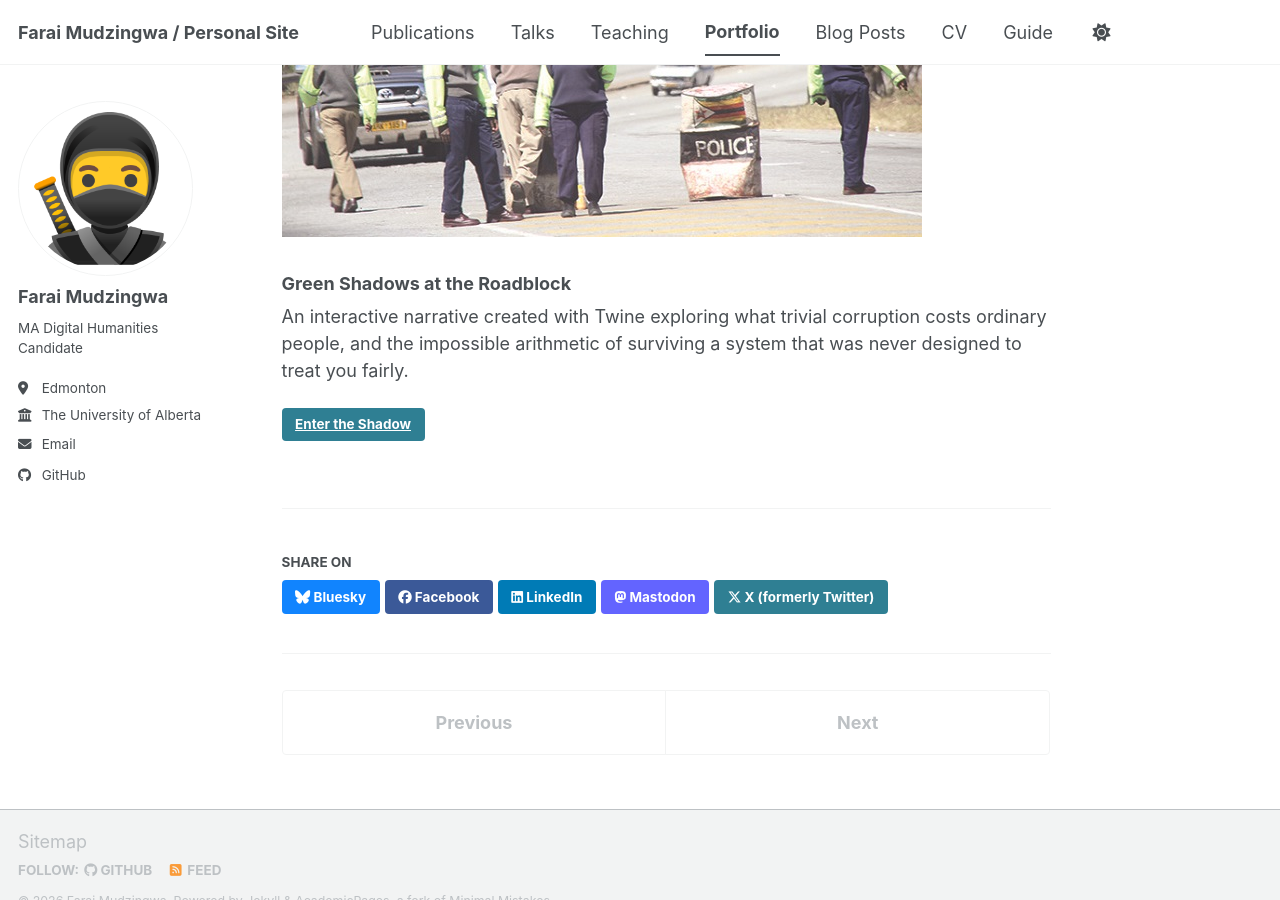
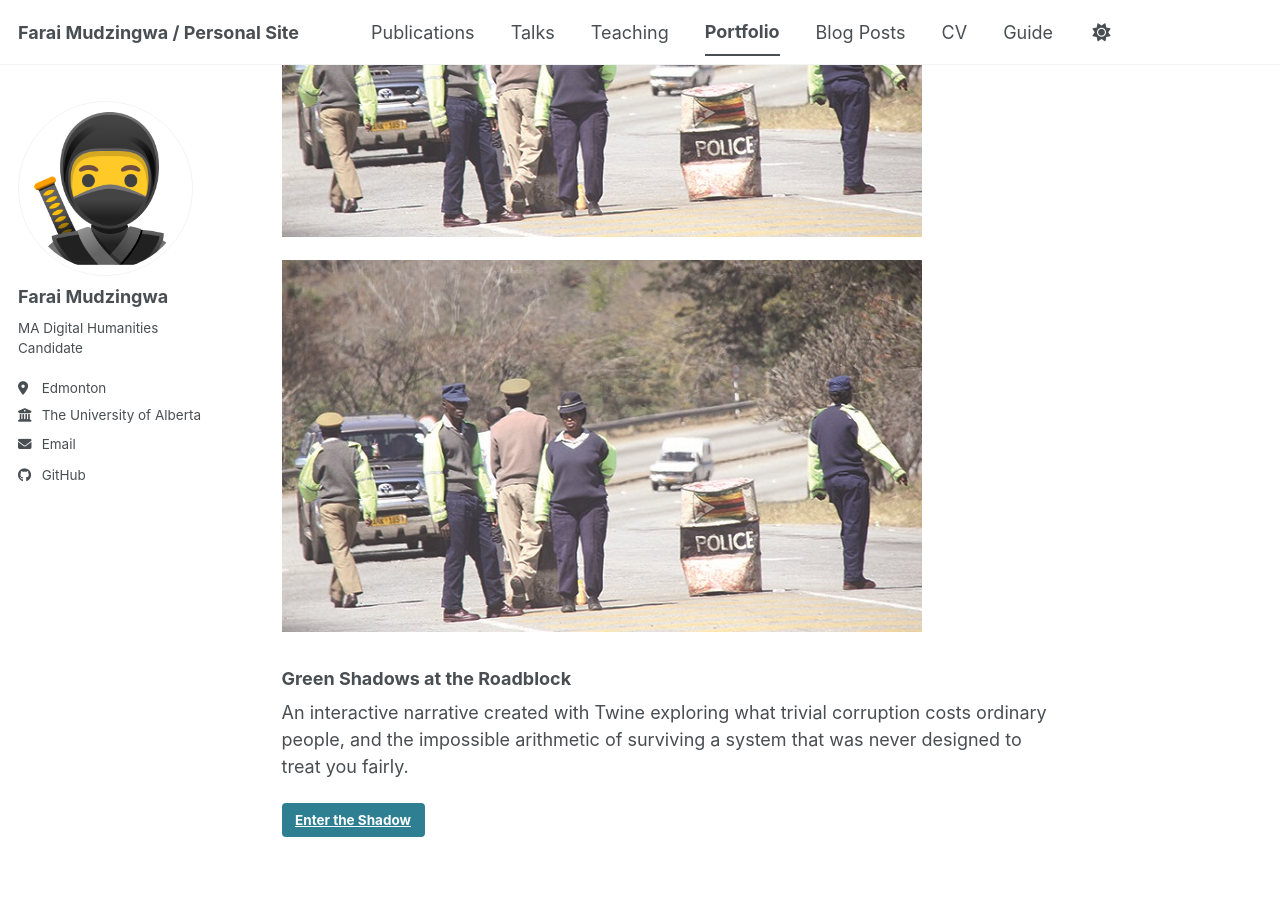
Before and after one commit to farai263/me, a Jekyll site: the page built from _portfolio/portfolio-1.md, in a window 1280 px wide and 900 px high, scrolled down 333 px. Built offline with Jekyll 4.4.1, drawn with Linux system fonts in a browser that asks for light colours; a script bundle is joined from its source files by our own code; library files that are not in the unit come from our copies.

Commit message:
Update portfolio-1.md

```diff
--- a/_portfolio/portfolio-1.md
+++ b/_portfolio/portfolio-1.md
@@ -5,6 +5,8 @@ collection: portfolio
 ---
 
 <img src='/images/roadblock-2.jpg'>
+
+<img src="{{ '/images/roadblock-2.jpg' | relative_url }}">
 
 <div class="project-item">
   <h3>Green Shadows at the Roadblock</h3>
```
